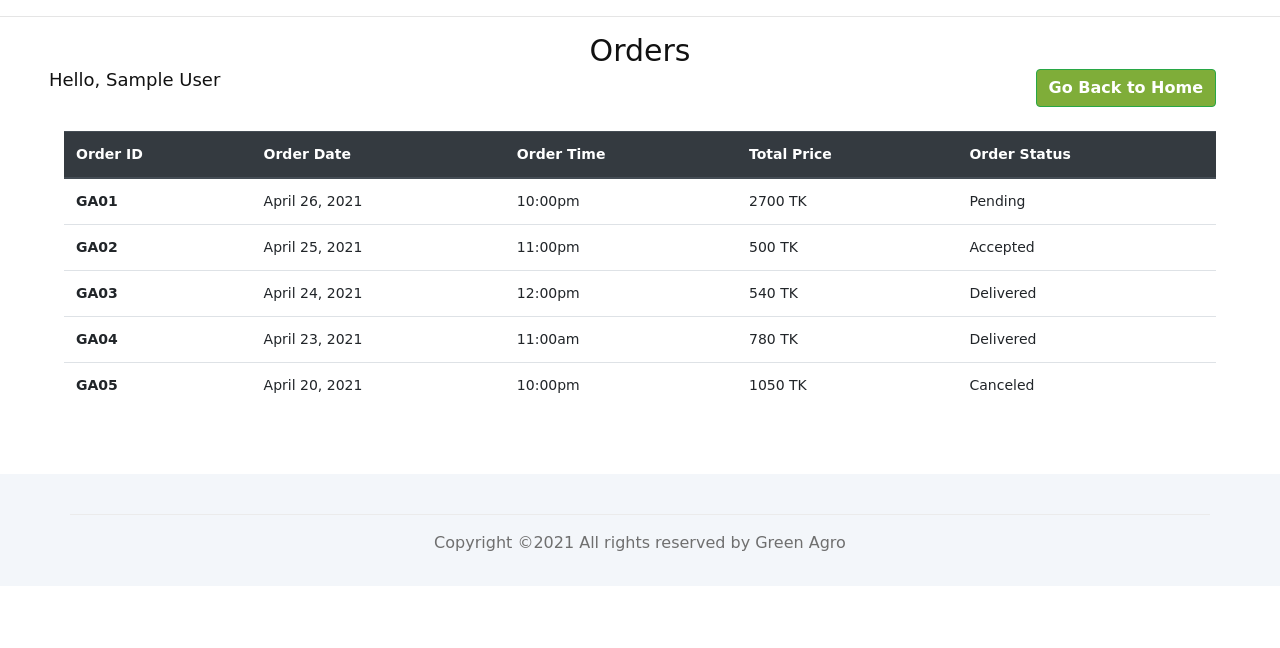
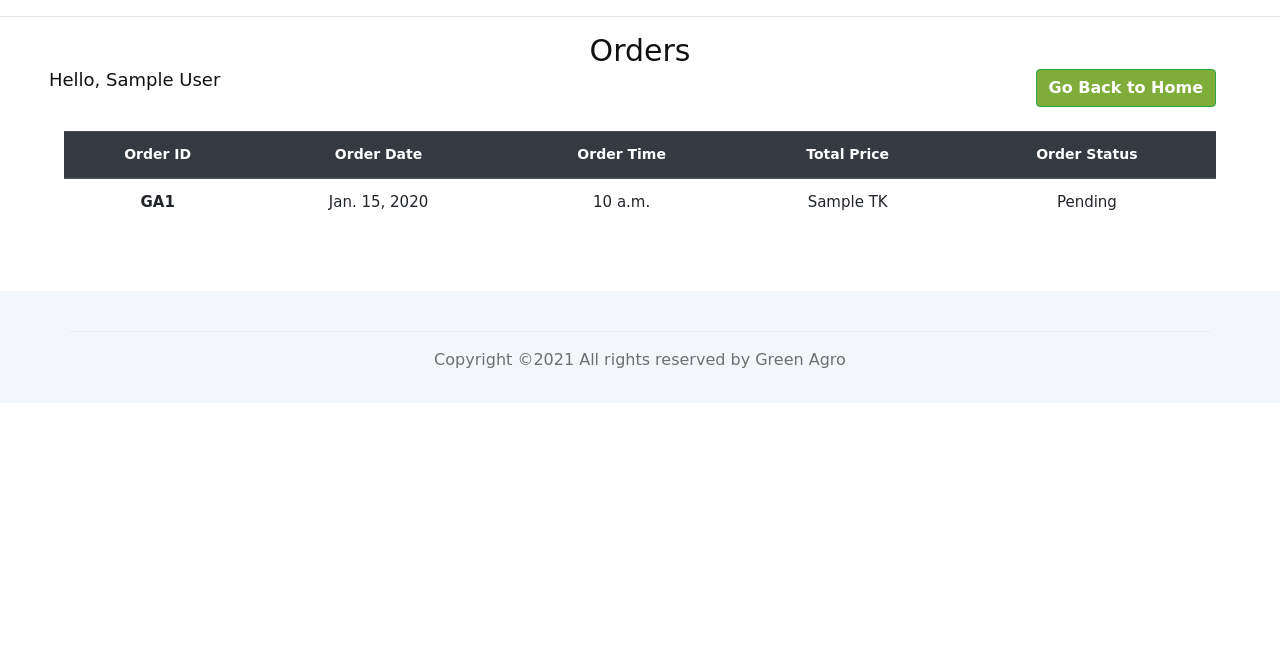
Before and after one commit to mdsoyaib/AgroFarm_Management_System, a Django app: page /order_history/ in a window 1280 px wide. Shown: the top 648 px of the page. Run offline with Django 3.2, Linux system fonts and the light colour scheme; a user stored in the database is signed in; tables that the repository leaves empty hold one stand-in row (values such as "Sample post"); some libraries are stand-ins or nearby versions; some web fonts are replaced.

Commit message:
just small modification

```diff
--- a/core/views.py
+++ b/core/views.py
@@ -49,6 +49,7 @@ def insert_order(request):
         # print(order.id)
 
         cart = Cart(request)
+        cart.clear()
         for item in cart:
             product = item['product']
             quantity = item['quantity']
@@ -238,7 +239,8 @@ class Search(View):
 
 class OrderHistory(View):
     def get(self, request):
-        return render(request, 'core/order_history.html')
+        orders = Order.objects.filter()
+        return render(request, 'core/order_history.html', {'orders': orders})
 
 
 class OrderDetails(View):
--- a/static/core/css/style.css
+++ b/static/core/css/style.css
@@ -3286,3 +3286,17 @@ form div.field {
     color:#666;
     border-radius:4px;
 }
+
+.table .thead-dark tr th {
+    text-align: center;
+}
+
+.table .order-history-tbody tr th {
+    text-align: center;
+    font-size: 15px;
+}
+
+.table .order-history-tbody tr td {
+    text-align: center;
+    font-size: 15px;
+}
--- a/templates/core/order_history.html
+++ b/templates/core/order_history.html
@@ -39,7 +39,7 @@
         </div>
     </div>
     <div>
-        <table class="table table-hover" style="text-align: center;">
+        <table class="table table-hover">
             <thead class="thead-dark" style="color: white;">
             <tr style="font-weight: bold;">
                 <th scope="col">Order ID</th>
@@ -49,42 +49,44 @@
                 <th scope="col">Order Status</th>
             </tr>
             </thead>
-            <tbody>
+            <tbody class="order-history-tbody">
+            {% for orders in orders %}
             <tr>
-                <th scope="row">GA01</th>
-                <td>April 26, 2021</td>
-                <td>10:00pm</td>
-                <td>2700 TK</td>
-                <td>Pending</td>
+                <th scope="row">GA{{orders.pk}}</th>
+                <td>{{orders.order_date}}</td>
+                <td>{{orders.order_time}}</td>
+                <td>{{orders.total_price}} TK</td>
+                <td>{{orders.status}}</td>
             </tr>
-            <tr>
-                <th scope="row">GA02</th>
-                <td>April 25, 2021</td>
-                <td>11:00pm</td>
-                <td>500 TK</td>
-                <td>Accepted</td>
-            </tr>
-            <tr>
-                <th scope="row">GA03</th>
-                <td>April 24, 2021</td>
-                <td>12:00pm</td>
-                <td>540 TK</td>
-                <td>Delivered</td>
-            </tr>
-            <tr>
-                <th scope="row">GA04</th>
-                <td>April 23, 2021</td>
-                <td>11:00am</td>
-                <td>780 TK</td>
-                <td>Delivered</td>
-            </tr>
-            <tr>
-                <th scope="row">GA05</th>
-                <td>April 20, 2021</td>
-                <td>10:00pm</td>
-                <td>1050 TK</td>
-                <td>Canceled</td>
-            </tr>
+            {% endfor %}
+<!--            <tr>-->
+<!--                <th scope="row">GA02</th>-->
+<!--                <td>April 25, 2021</td>-->
+<!--                <td>11:00pm</td>-->
+<!--                <td>500 TK</td>-->
+<!--                <td>Accepted</td>-->
+<!--            </tr>-->
+<!--            <tr>-->
+<!--                <th scope="row">GA03</th>-->
+<!--                <td>April 24, 2021</td>-->
+<!--                <td>12:00pm</td>-->
+<!--                <td>540 TK</td>-->
+<!--                <td>Delivered</td>-->
+<!--            </tr>-->
+<!--            <tr>-->
+<!--                <th scope="row">GA04</th>-->
+<!--                <td>April 23, 2021</td>-->
+<!--                <td>11:00am</td>-->
+<!--                <td>780 TK</td>-->
+<!--                <td>Delivered</td>-->
+<!--            </tr>-->
+<!--            <tr>-->
+<!--                <th scope="row">GA05</th>-->
+<!--                <td>April 20, 2021</td>-->
+<!--                <td>10:00pm</td>-->
+<!--                <td>1050 TK</td>-->
+<!--                <td>Canceled</td>-->
+<!--            </tr>-->
             </tbody>
         </table>
     </div>
```
Also changed, not shown: media/core/user/300082.jpg (added).
